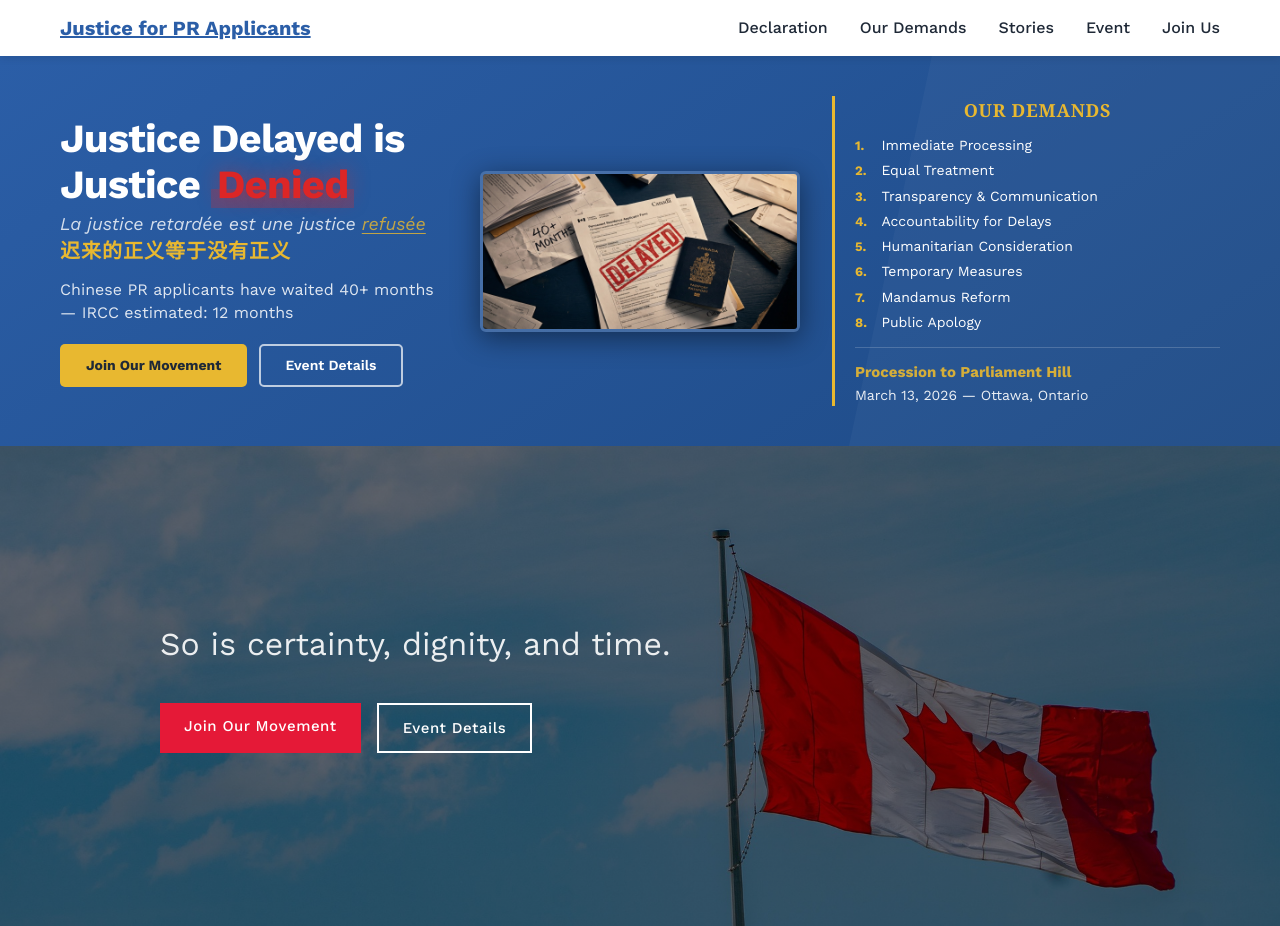
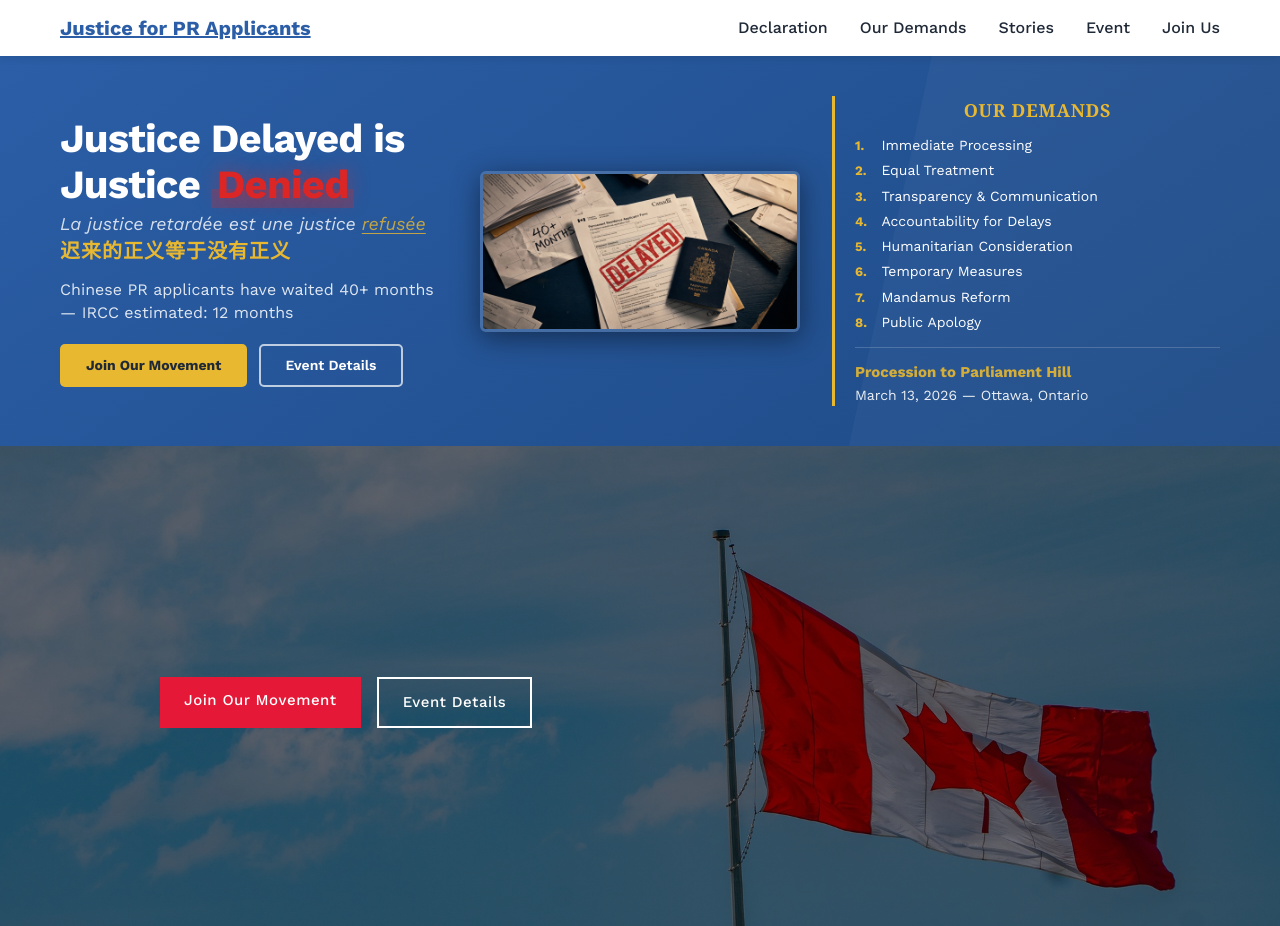
Before and after one commit to gikoluo/chinese-pr-justice, an Astro site: page / in a window 1280 px wide. Shown: the top 926 px of the page. Built offline with nearby package versions, Linux system fonts and the light colour scheme; Astro itself is replaced by a stand-in of ours; a web font is replaced by a local one.

Commit message:
remove a slogan

```diff
--- a/src/components/Hero2.astro
+++ b/src/components/Hero2.astro
@@ -4,7 +4,6 @@
 
 <section class="hero2">
     <div class="hero2-content">
-        <p class="hero2-subtitle">So is certainty, dignity, and time.</p>
         <div class="hero2-buttons">
             <a href="/join" class="btn-cta btn-flip">
                 <span class="btn-text-block">
```
